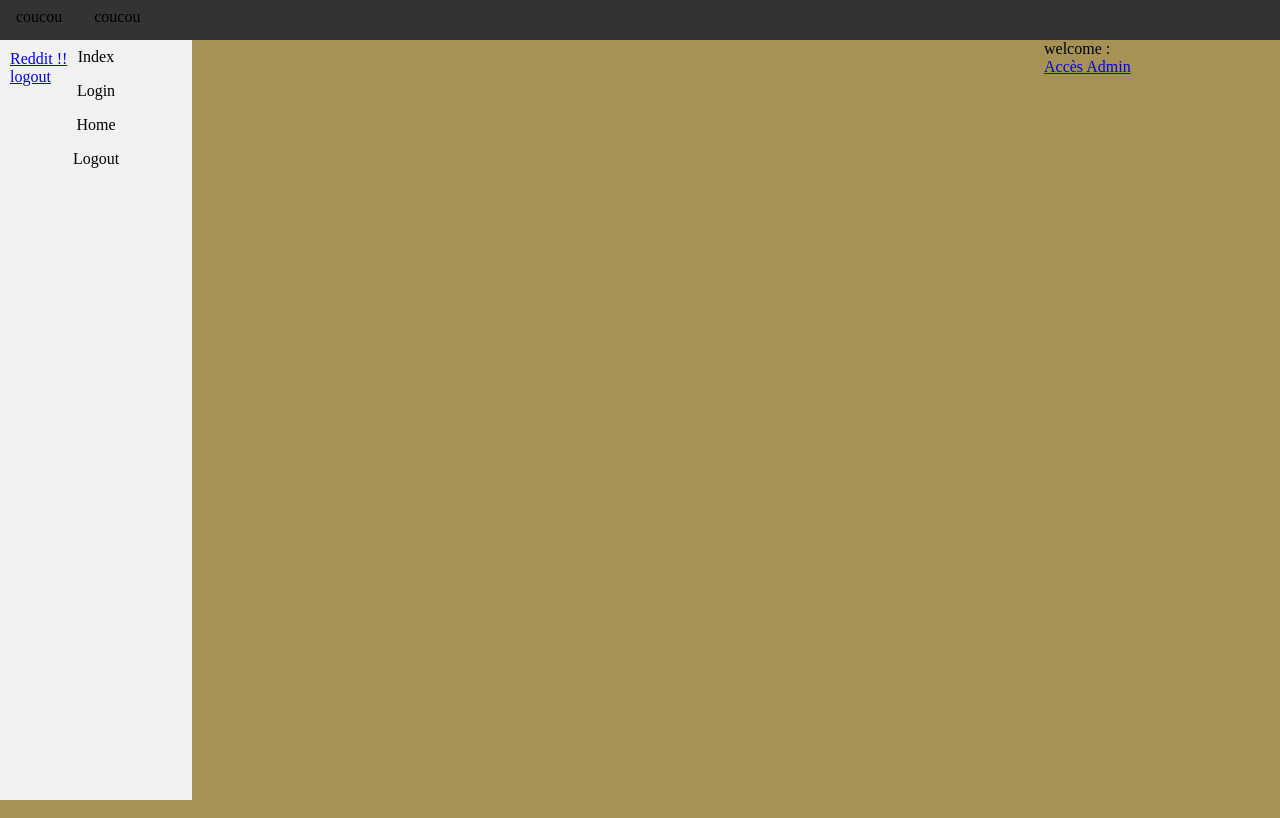
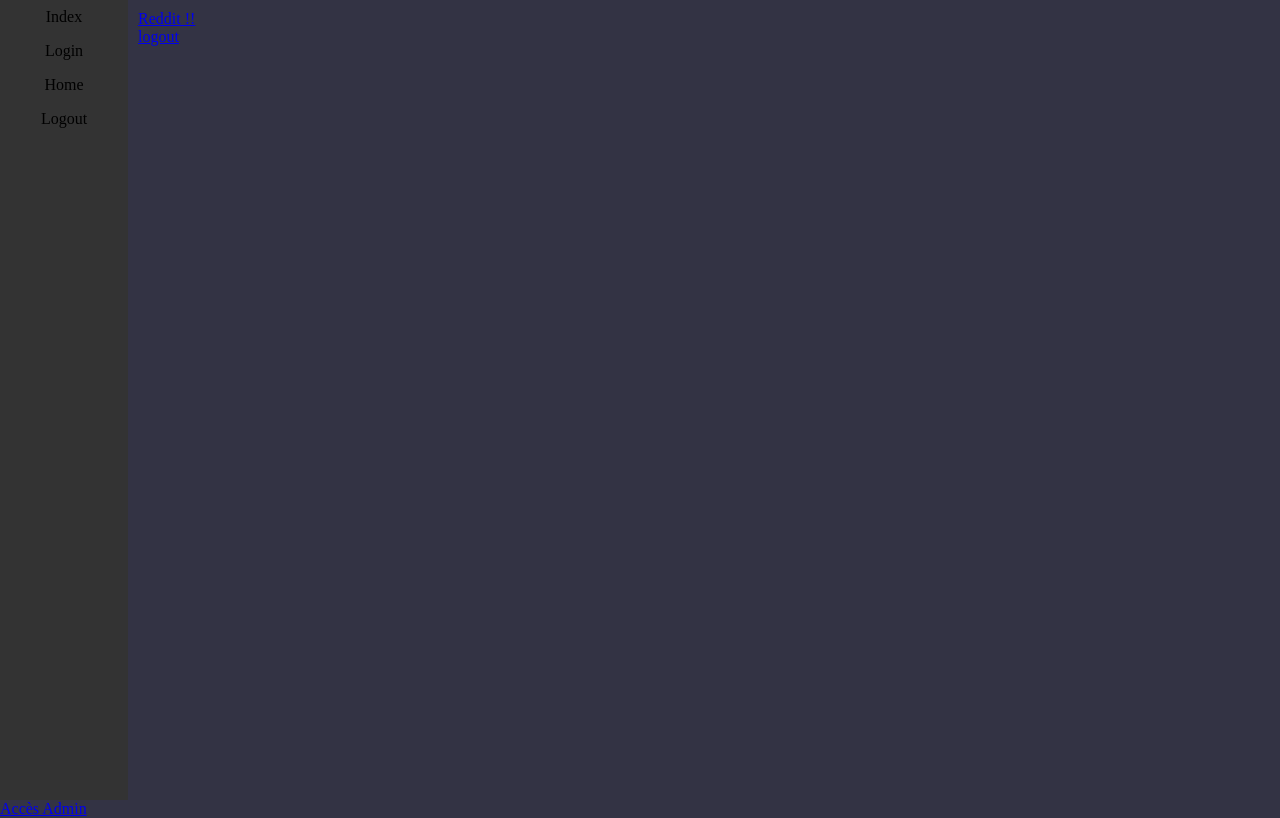
Before and after one commit to jwalle/camagru, a PHP site: page /Home.php in a window 1280 px wide. Run offline with PHP 8.4, Linux system fonts and the light colour scheme; the visitor is signed in with stand-in values (Sample User, id 1); data that the repository does not hold is empty.

Commit message:
update to html

```diff
--- /dev/null
+++ b/Footer.php
@@ -0,0 +1,3 @@
+<footer>
+	<a class="button3" href="http://localhost:8080/phpmyadmin/" >Accès Admin</a>
+</footer>
--- /dev/null
+++ b/Header.php
@@ -0,0 +1,5 @@
+<head>
+	<link rel="stylesheet" type="text/css" href="style	.css">
+	<link rel="icon" type="image/png" href="/img/logo.png">
+	<title>Camagru</title>
+</head>
--- a/Home.php
+++ b/Home.php
@@ -14,16 +14,12 @@
 ?>
 
 <html>
-	<head>
-		<link rel="stylesheet" type="text/css" href="style.css">
-		<link rel="icon" type="image/png" href="/img/logo.png">
-		<title>welcome - <?php print($userRow['user_name']); ?></title>
-	</head>
-<body bgcolor="#A69256">
 
-<?php include_once 'top_bar.php'; ?>
+<?php include_once 'Header.php'; ?>
 
-<div class="row">
+<body>
+
+<div class="rows">
 <?php include_once 'side_bar.php'; ?>
 	<div class ="header">
 
@@ -36,15 +32,9 @@
 		</div>
 
 	</div>
-
-<div class="content">
-	 welcome :  <?php print($userRow['user_name']); ?>
 </div>
 
-</div>
-
-<footer>
-	<a class="button3" href="http://localhost:8080/phpmyadmin/" >Accès Admin</a>
+<?php include_once 'footer.php'; ?>
 
 </body>
 </html>
--- a/index.php
+++ b/index.php
@@ -23,12 +23,8 @@
 
 
 <html>
-<head>
-	<link rel="stylesheet" type="text/css" href="chupa.css">
-	<link rel="icon" type="image/png" href="/img/logo.png">
-	<title>Camagru</title>
-</head>
 
+<?php include_once 'Header.php'; ?>
 
 <body bgcolor="#A69256">
 <div class ="general">
--- a/side_bar.php
+++ b/side_bar.php
@@ -1,11 +1,8 @@
-<?php
-
-print "
+<div class="menu">
     <ul class='side_nav'>
     <li><a href='index.php'>Index</a></li>
     <li><a href='login.php'>Login</a></li>
     <li><a href='Home.php'>Home</a></li>
     <li><a href='logout.php'>Logout</a></li>
     </ul>
-"
-?>
+</div>
--- a/style.css
+++ b/style.css
@@ -3,17 +3,29 @@
 
 body {
     margin: 0;
+    background-color: #334;
+}
+
+.menu{
+    width: 10%;
+    display : inline-block;
 }
 
 .header {
-    position: relative;
-    width: 80%;
-    display: block;
+    display: inline-block;
     padding: 10px;
-    float : left;
+    position : absolute;
+
 }
 
-ul.top_nav {
+.content {
+    margin-top: 50px;
+    padding: 10px;
+    display: inline-block;
+    position: absolute;
+ }
+
+.top_nav {
     list-style-type: none;
     margin: 0;
     padding: 0;
@@ -22,18 +34,13 @@
     overflow: hidden;
 }
 
-ul.top_nav li {
-    float: left;
-}
-
 ul.side_nav {
     list-style-type: none;
     margin: 0;
     padding: 0;
-    width: 15%;
-    background-color: #f1f1f1;
+    width: 100%;
+    background-color: #333;
     height: 100%;
-    position: fixed;
     overflow: auto;
 }
 
--- a/top_bar.php
+++ b/top_bar.php
@@ -1,9 +1,3 @@
-<?php
-
-print "
-    <ul class='top_nav'>
-    <li><a href='index.php'>coucou</a></li>
-    <li><a href='login.php'>coucou</a></li>
-    </ul>
-"
-?>
+<div class ="top_nav">
+<title>welcome - <?php print($userRow['user_name']); ?></title>
+</div>
```
